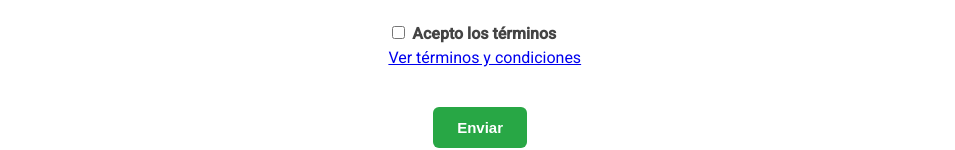
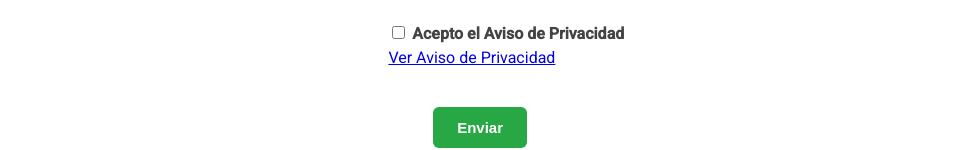
Before and after one commit to Chuyini/DomiciliarCliente, an Angular app: page / in a window 1280 px wide. Shown: the part 1437-1587 px from the top of the page, without its empty margins (162-1117 px from the left). Built offline with nearby package versions, Linux system fonts and the light colour scheme.

Commit message:
Adding the politicie and privacies

```diff
--- a/src/app/components/form/form.component.html
+++ b/src/app/components/form/form.component.html
@@ -125,9 +125,9 @@
 
     <div class="terms" style="margin-left: 40%; margin-bottom: 20px;">
       <label class="checkbox-label" >
-        <input type="checkbox" [(ngModel)]="checked" name="terms"> Acepto los términos
+        <input type="checkbox" [(ngModel)]="checked" name="terms"> Acepto el Aviso de Privacidad
       </label>
-      <a href="http://elpoderdeinternet.mx/privacidad.pdf" target="_blank" class="link">Ver términos y condiciones</a>
+      <a href="http://elpoderdeinternet.mx/privacidad.pdf" target="_blank" class="link">Ver Aviso de Privacidad</a>
 
     </div>
 
```
